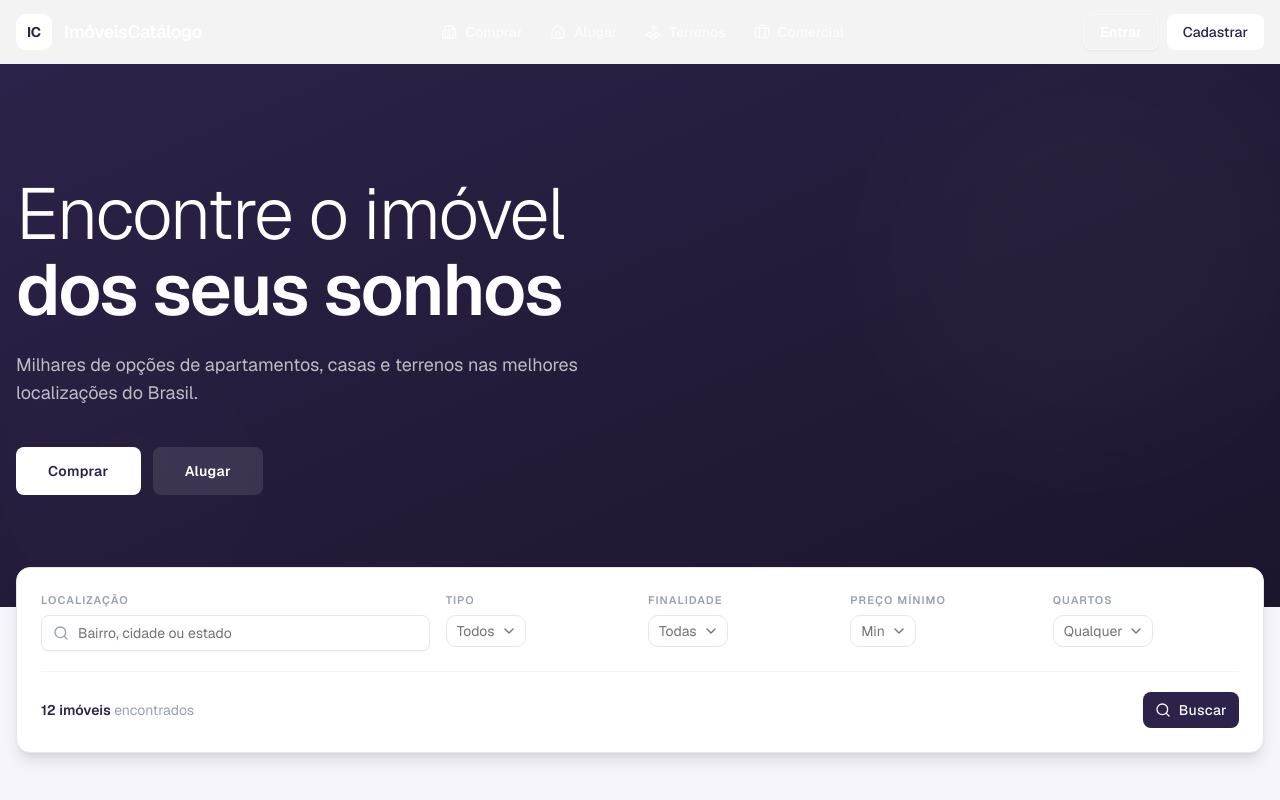
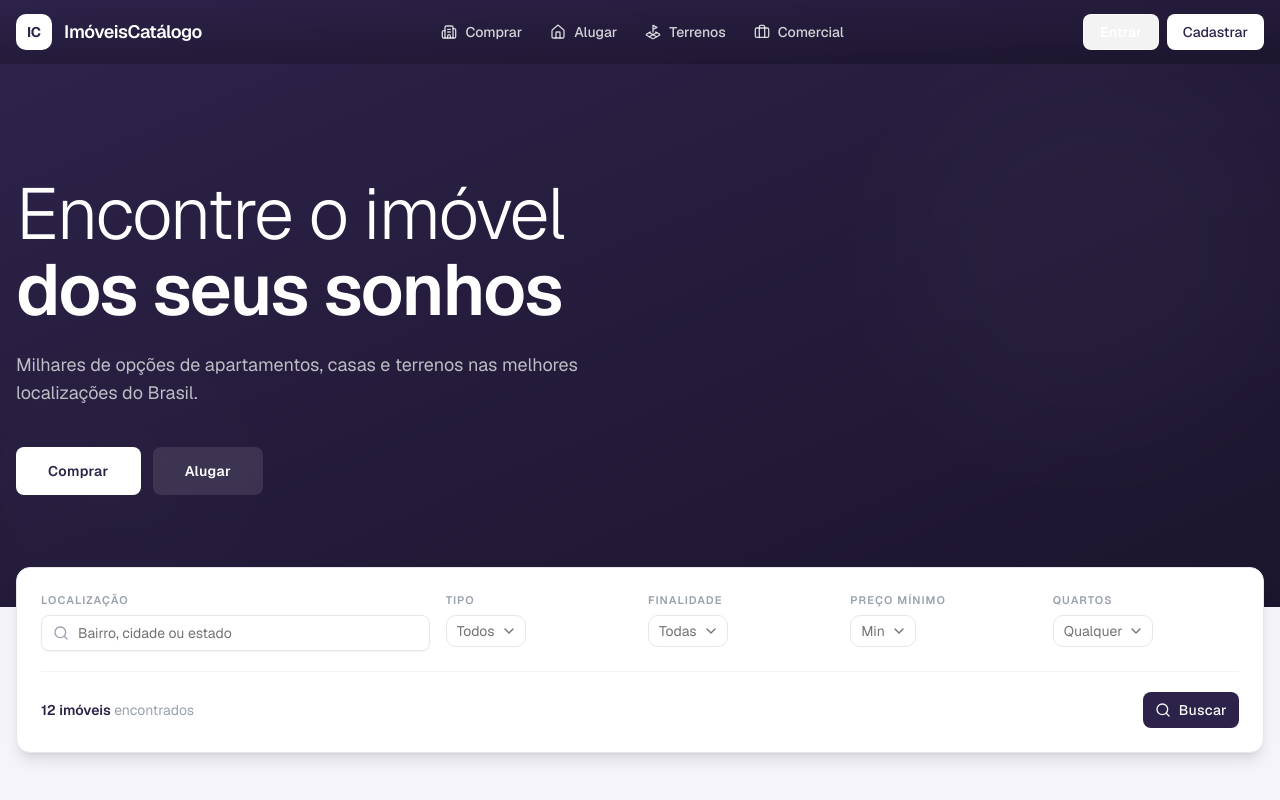
Before and after one commit to mmdj04/my-app, a Next.js app: page / in a window 1280 px wide. Shown: the top 800 px of the page. Built offline with nearby package versions, Linux system fonts and the light colour scheme.

Commit message:
revert: header back to solid gradient (remove transparent scroll effect)

```diff
--- a/components/property-catalog.tsx
+++ b/components/property-catalog.tsx
@@ -1,6 +1,6 @@
 "use client"
 
-import { useState, useEffect } from "react"
+import { useState } from "react"
 import {
   Home,
   Building2,
@@ -72,13 +72,6 @@ type TabType = "venda" | "aluguel" | "comercial"
 export function PropertyCatalog() {
   const [mobileMenuOpen, setMobileMenuOpen] = useState(false)
   const [activeTab, setActiveTab] = useState<TabType>("venda")
-  const [scrolled, setScrolled] = useState(false)
-
-  useEffect(() => {
-    const onScroll = () => setScrolled(window.scrollY > 50)
-    window.addEventListener("scroll", onScroll, { passive: true })
-    return () => window.removeEventListener("scroll", onScroll)
-  }, [])
 
   const filteredProperties = properties.filter((p) => {
     if (activeTab === "venda") return p.purpose === "venda"
@@ -178,13 +171,7 @@ export function PropertyCatalog() {
   return (
     <div className="flex min-h-screen flex-col">
       {/* Header */}
-      <header
-        className={`sticky top-0 z-50 transition-colors duration-300 ${
-          scrolled
-            ? "bg-[hsl(257,36%,21%)]"
-            : "bg-transparent"
-        }`}
-      >
+      <header className="sticky top-0 z-50 bg-gradient-to-br from-[hsl(257,36%,21%)] to-[hsl(257,36%,13%)]">
         <div className="mx-auto flex h-16 max-w-7xl items-center justify-between px-4">
           <div className="flex items-center gap-3">
             <div className="flex size-9 items-center justify-center rounded-lg bg-white text-sm font-bold text-[hsl(257,36%,21%)]">
```
